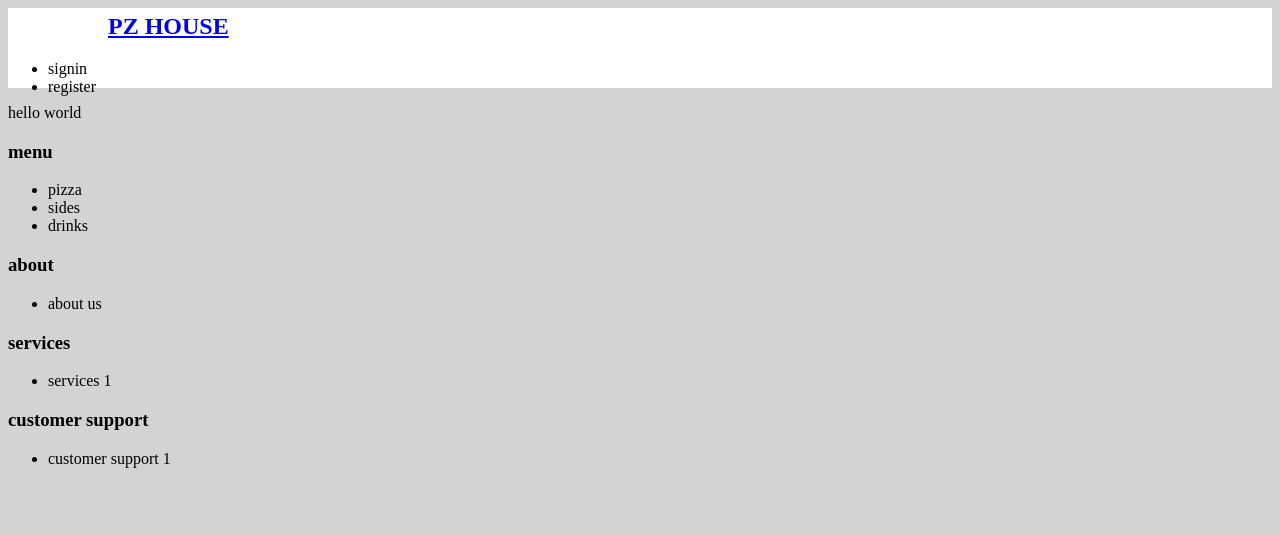
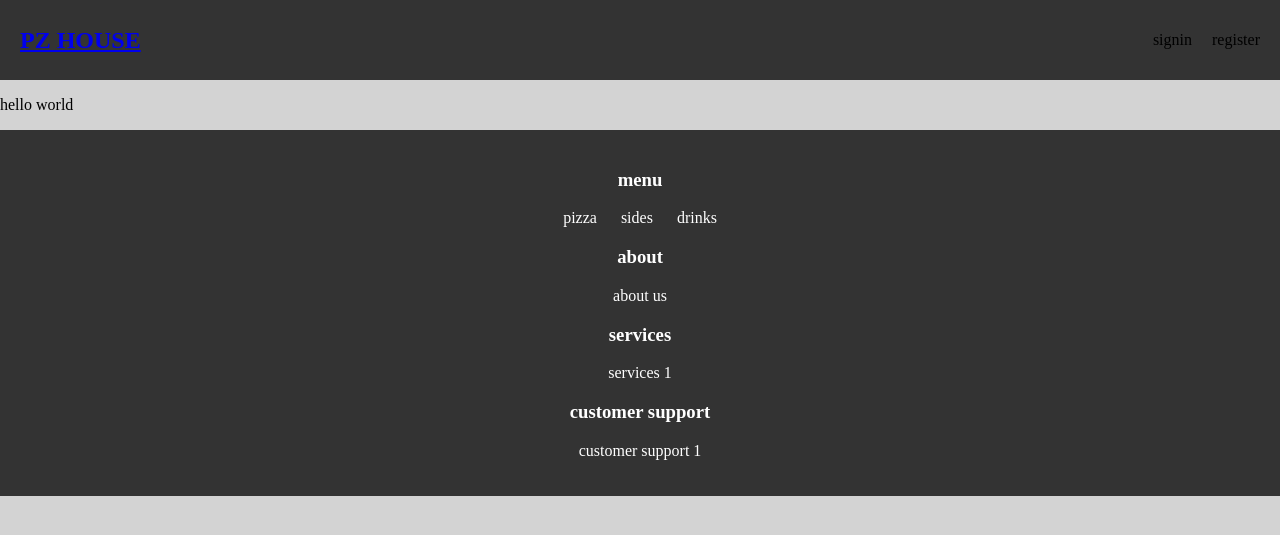
Before and after one commit to Omovigo/pizza_app, a Django app: page / in a window 1280 px wide. Shown: the top 535 px of the page. Run offline with Django 4.2, Linux system fonts and the light colour scheme.

Commit message:
css fixed

```diff
--- a/pizza_app/static/css/main.css
+++ b/pizza_app/static/css/main.css
@@ -1,29 +1,68 @@
-body{
+body {
     background-color: lightgray;
     color: black;
+    margin: 0;
+    padding: 0;
 }
 
-nav{
-    background-color: white;
+nav {
+    background-color: #333; /* Dark background color for the navigation bar */
     height: 80px;
     width: 100%;
+    display: flex; /* To make the logo and links align horizontally */
+    justify-content: space-between; /* To distribute elements evenly */
+    align-items: center; /* To vertically center elements */
 }
 
-label.logo{
+label.logo {
     color: red;
     font-size: 24px;
-    line-height: 36px;
-    padding: 0 100px;
     font-weight: bold;
     text-transform: uppercase;
+    margin-left: 20px;
 }
 
-div nav ul{
-    float: right;
+nav ul {
+    list-style: none;
+    display: flex;
     margin-right: 20px;
 }
 
-div nav ul li{
-    display: inline-block;
-    line-height: 50%;
+nav ul li {
+    margin-left: 20px;
 }
+
+nav ul li a {
+    color: white;
+    text-decoration: none;
+}
+
+nav ul li a:hover {
+    color: #ff0000; /* Change link color on hover */
+}
+
+footer {
+    background-color: #333; /* Dark background color for the footer */
+    color: white;
+    padding: 20px;
+    text-align: center;
+}
+
+footer ul {
+    list-style: none;
+    padding: 0;
+}
+
+footer ul li {
+    display: inline;
+    margin: 0 10px;
+}
+
+footer ul li a {
+    color: white;
+    text-decoration: none;
+}
+
+footer ul li a:hover {
+    color: #ff0000; /* Change link color on hover */
+}
--- a/pizza_app/templates/pizza_app/base.html
+++ b/pizza_app/templates/pizza_app/base.html
@@ -27,14 +27,12 @@
                 <h3>about</h3>
                 <ul>
                     <li>about us</li>
-
                 </ul>
             </section>
             <section>
                 <h3>services</h3>
                 <ul>
                     <li>services 1</li>
-
                 </ul>
             </section>
             <section>
@@ -44,6 +42,5 @@
                 </ul>
             </section>
         </footer>
-        </div>
     </body>
 </html>
--- a/pizza_app/templates/pizza_app/index.html
+++ b/pizza_app/templates/pizza_app/index.html
@@ -9,7 +9,7 @@
     <body>
 
         {% block content %}
-        <p>hello world</p>
+        <p class="indexing">hello world</p>
         {% endblock content %}
     </body>
 </html>
```
Lines whose indentation alone changed are shown as unchanged.
